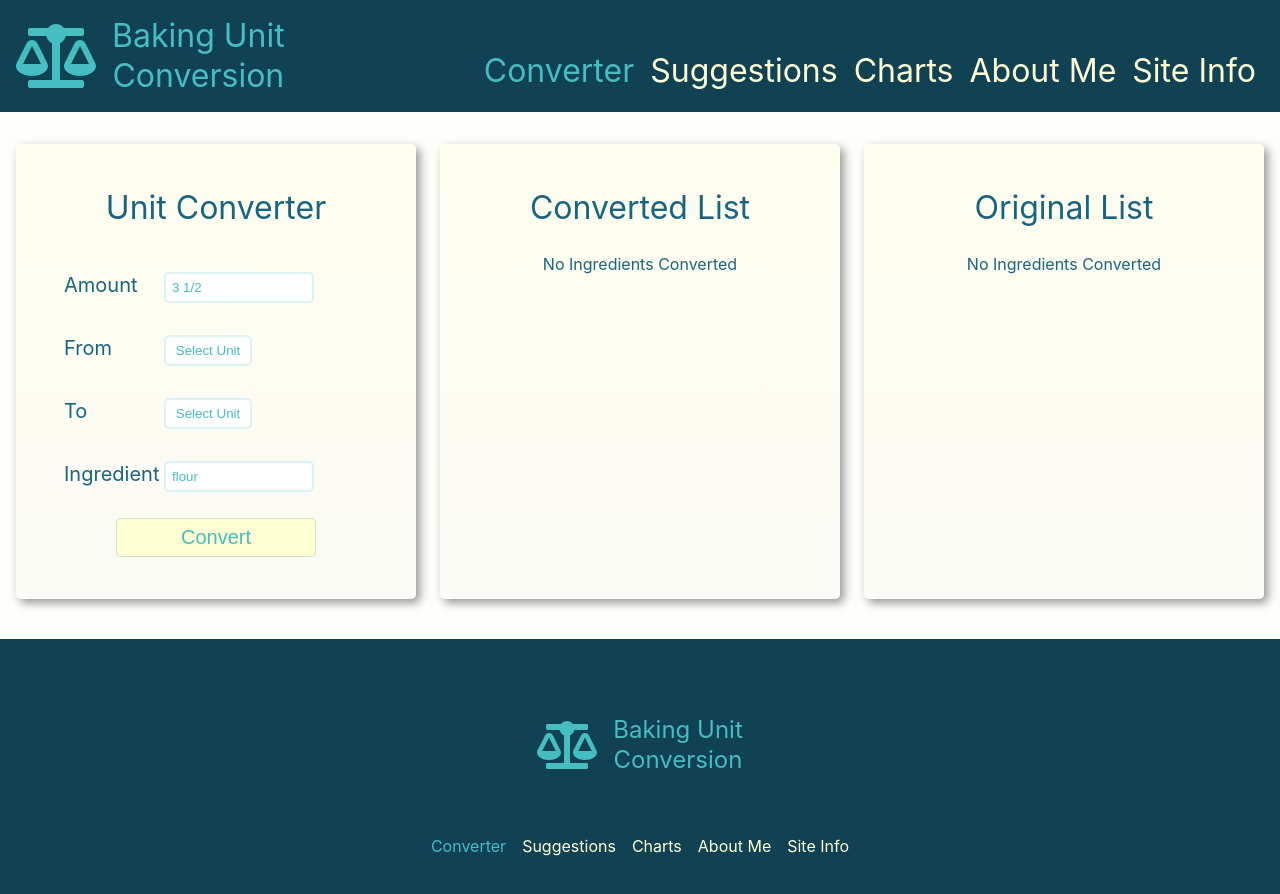
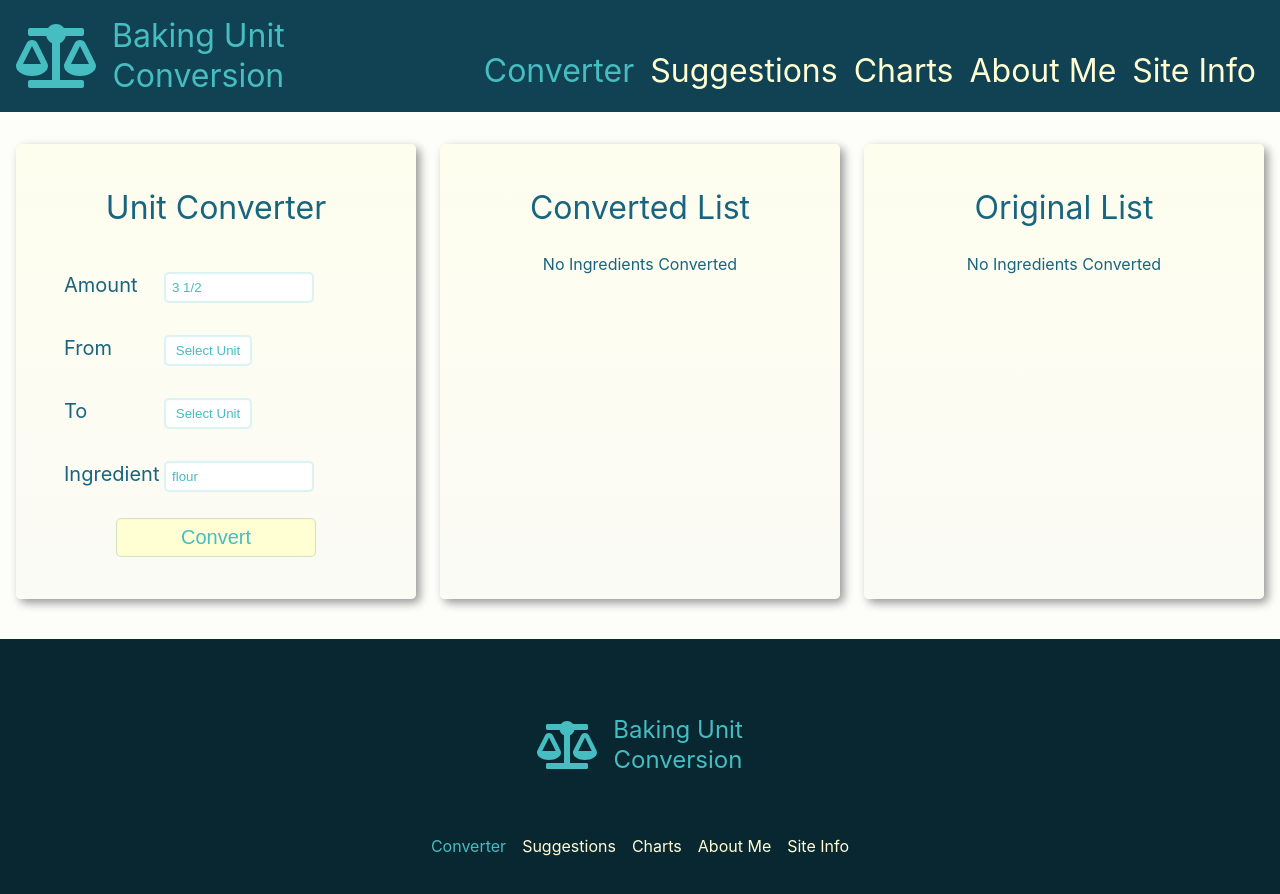
Before and after one commit to shannonyoshi/unit-conversion, a React (Create React App) app: page / in a window 1280 px wide. Shown: the top 894 px of the page. Built offline with nearby package versions, Linux system fonts and the light colour scheme.

Commit message:
updated footer bg color

```diff
--- a/src/styling/footer.scss
+++ b/src/styling/footer.scss
@@ -2,7 +2,7 @@
 @import "mixins";
 
 .footer-wrapper {
-  background-color: color(darker);
+  background-color: color(darkest);
 
   height: 300px;
   width:100%;
--- a/src/styling/variables.scss
+++ b/src/styling/variables.scss
@@ -2,6 +2,7 @@ $colors: (
   dark: #19647e,
   dark-highlight: #1d7593,
   darker: darken(#19647e, 10%),
+  darkest:#092731,
   medium: #45bdc1,
   medium-highlight: lighten(#45bdc1,5%),
   light: #ffffd3,
```
